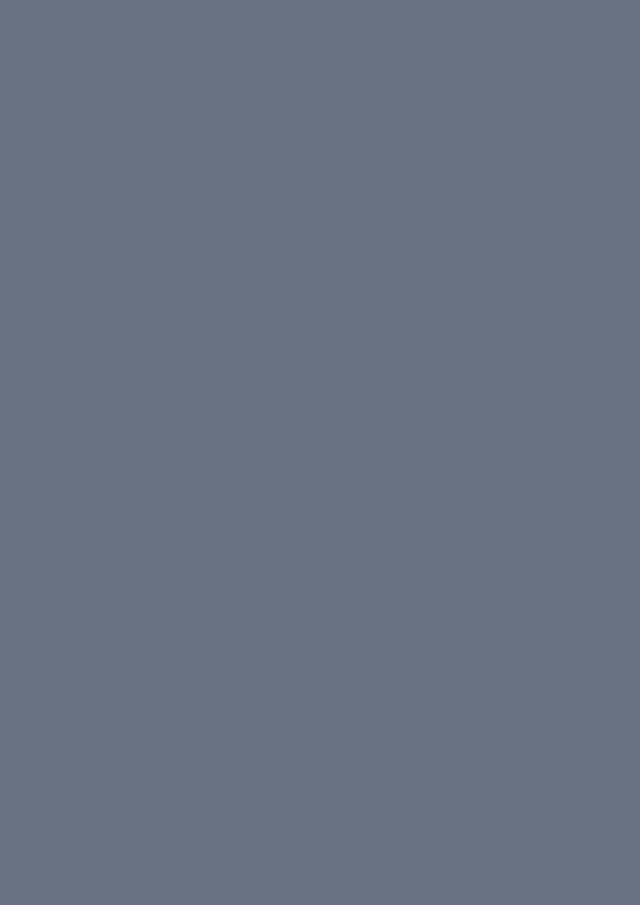
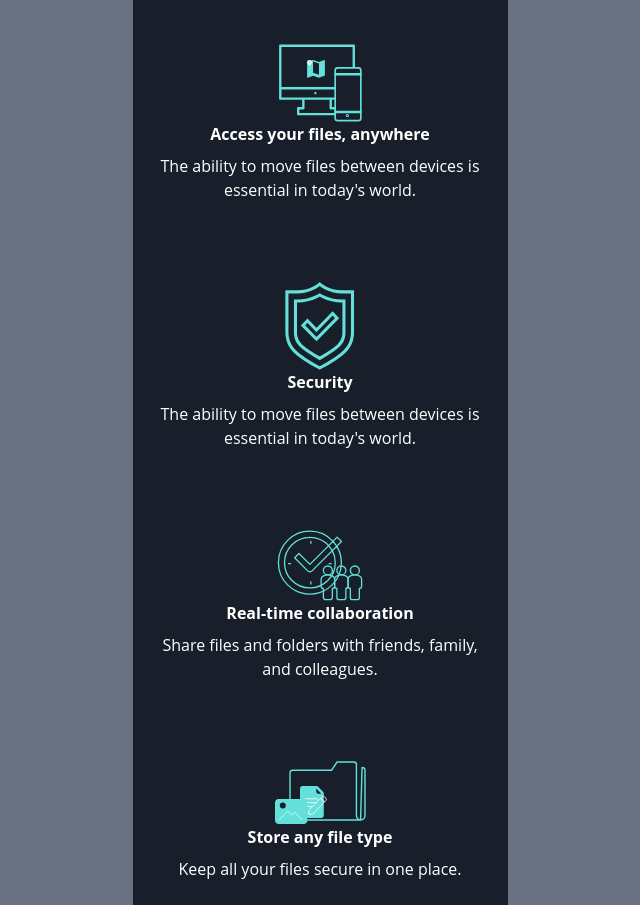
Before and after one commit to Galapan/landinPage, a React (Vite) app: page / in a window 1280 px wide. Shown: the part 680-1585 px from the top of the page, without its empty margins (320-960 px from the left). Before the commit the page ends 800 px from the top, so only its background shows below. Built offline with nearby package versions, Linux system fonts and the light colour scheme; a web font is replaced by a local one.

Commit message:
4th commit

```diff
--- a/src/App.tsx
+++ b/src/App.tsx
@@ -1,4 +1,4 @@
-import { Header, Hero } from "./components"
+import { Header, Hero, Features } from "./components"
 
 function App() {
 
@@ -20,6 +20,7 @@ function App() {
 
       <section className="bg-navy-900 p-6">
         <Hero />
+        <Features />
       </section>
     </main>
   )
--- /dev/null
+++ b/src/components/features.tsx
@@ -0,0 +1,46 @@
+interface Feature {
+    title:string;
+    description:string;
+    iconUrl:string;
+}
+
+const features:Feature[] = [
+    {
+        title:"Access your files, anywhere",
+        description:"The ability to move files between devices is essential in today's world.",
+        iconUrl:"../images/icon-access-anywhere.svg"
+    },
+    {
+        title:"Security",
+        description:"The ability to move files between devices is essential in today's world.",
+        iconUrl:"../images/icon-security.svg"
+    },
+    {
+        title:"Real-time collaboration",
+        description:"Share files and folders with friends, family, and colleagues.",
+        iconUrl:"../images/icon-collaboration.svg"
+    },
+    {
+        title:"Store any file type",
+        description:"Keep all your files secure in one place.",
+        iconUrl:"../images/icon-any-file.svg"
+    }
+]
+
+export const Features = () => {
+  return (
+    <div className="flex flex-col gap-20 mt-[140px]">
+        {
+            features.map(({title, description, iconUrl}: Feature)=> (
+                <div className="flex flex-col items-center text-center">
+                    <img src={iconUrl} alt={title} />
+                    <div>
+                        <h3 className="font-bold mb-2">{title}</h3>
+                        <p>{description}</p>
+                    </div>
+                </div>
+            ))
+        }
+    </div>
+  )
+}
--- a/src/components/index.ts
+++ b/src/components/index.ts
@@ -2,3 +2,4 @@ export { Header } from "./header";
 export { Navbar } from "./navbar";
 export { Hero } from "./hero";
 export { Button } from "./button";
+export { Features } from "./features";
```
